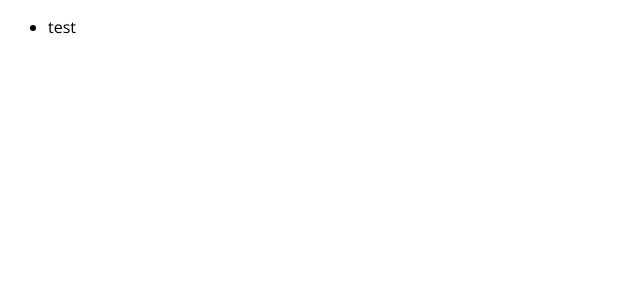
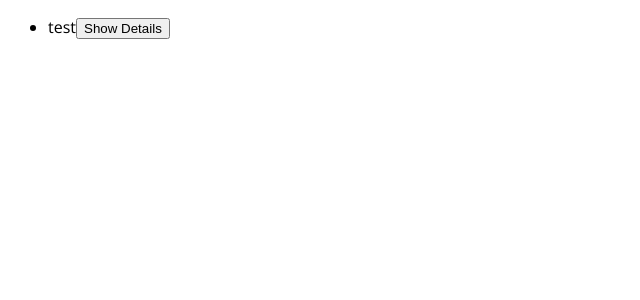
Before and after one commit to myoshi2891/Next.js-14-React---The-Complete-Guide, a Next.js app: page /feedback in a window 1280 px wide. Shown: the top 300 px of the page, without its empty margins (0-640 px from the left). Built offline with nearby package versions, Linux system fonts and the light colour scheme.

Commit message:
Creating & Using Dynamic API Routes

```diff
--- /dev/null
+++ b/pages/api/[feedbackId].js
@@ -0,0 +1,15 @@
+import { buildFeedbackPath, extractFeedback } from "./feedback";
+
+function handler(req, res) {
+	const feedbackId = req.query.feedbackId;
+	const filePath = buildFeedbackPath();
+	const feedbackData = extractFeedback(filePath);
+
+	const selectedFeedback = feedbackData.find(
+		(feedback) => feedback.id === feedbackId
+	);
+
+	res.status(200).json({ feedback: selectedFeedback });
+}
+
+export default handler;
--- a/pages/feedback/index.js
+++ b/pages/feedback/index.js
@@ -1,12 +1,33 @@
+import { useState } from "react";
 import { buildFeedbackPath, extractFeedback } from "../api/feedback";
 
 function FeedbackPage(props) {
+	const [feedbackData, setFeedbackData] = useState();
+
+	function loadFeedbackHandler(id) {
+		fetch(`/api/${id}`)
+			.then((response) => response.json())
+			.then((data) => {
+				setFeedbackData(data.feedback);
+			});
+	}
+
 	return (
-		<ul>
-			{props.feedbackItems.map((item) => (
-				<li key={item.id}>{item.text}</li>
-			))}
-		</ul>
+		<>
+			{feedbackData && <p>{feedbackData.email}</p>}
+			<ul>
+				{props.feedbackItems.map((item) => (
+					<li key={item.id}>
+						{item.text}
+						<button
+							onClick={loadFeedbackHandler.bind(null, item.id)}
+						>
+							Show Details
+						</button>
+					</li>
+				))}
+			</ul>
+		</>
 	);
 }
 
```
Also changed, not shown: pages/feedback/[id].js (added).
